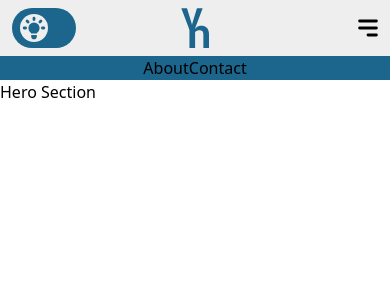
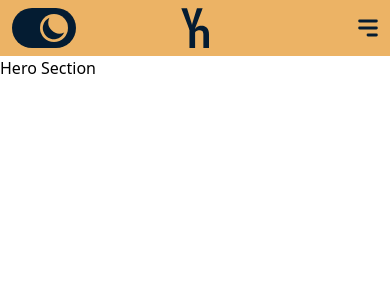
Before and after one commit to heykzhao/kvnzhao-website, a Next.js app: page / in a window 390 px wide. Shown: the top 300 px of the page. Built offline with nearby package versions, Linux system fonts and the light colour scheme.

Commit message:
Header updates per additional components

```diff
--- a/components/Header/Header.tsx
+++ b/components/Header/Header.tsx
@@ -1,28 +1,50 @@
-import React from "react";
+import React, { useState } from "react";
 import type { NextPage } from "next";
 import Image from "next/image";
 
+// Components
 import HeaderDarkModeButton from "./HeaderDarkModeButton";
+import HeaderHamburgerMenu from "./HeaderHamburgerMenu";
+import HeaderDesktopMenu from "./HeaderDesktopMenu";
 
+// Icons
 import { MenuAlt3Icon } from "@heroicons/react/solid";
+import { XIcon } from "@heroicons/react/solid";
 
+// Images
 import kvnLogoDark from "../Header/images/kvn_logo_dark.svg";
 import kvnLogoLight from "../Header/images/kvn_logo_light.svg";
 
 interface ChildProps {
-  darkMode: string;
-  setDarkMode: React.Dispatch<React.SetStateAction<string>>;
+  darkMode: boolean;
+  setDarkMode: React.Dispatch<React.SetStateAction<boolean>>;
+}
+
+export interface MenuLinks {
+  title: string;
+  path: string;
 }
 
 const Header: NextPage<ChildProps> = ({
   darkMode,
   setDarkMode,
 }: ChildProps) => {
+  const [hamburgerOpen, setHamburgerOpen] = useState<boolean>(false);
+
+  const menuItems: MenuLinks[] = [
+    { title: "About", path: "/about" },
+    { title: "Contact", path: "/contact" },
+  ];
+
+  function handleHamburgerClick() {
+    setHamburgerOpen((prevValue) => !prevValue);
+  }
+
   return (
-    <div className={darkMode}>
+    <div className={darkMode ? "dark relative" : "relative"}>
       <div className="relative flex w-screen justify-center bg-light-mode-4 dark:bg-dark-mode-4">
         <div className="absolute inset-y-0 left-0 flex items-center">
-          <HeaderDarkModeButton setDarkMode={setDarkMode} />
+          <HeaderDarkModeButton darkMode={darkMode} setDarkMode={setDarkMode} />
         </div>
         <div className="flex items-center pt-2 pb-2">
           <div className="hidden w-7 dark:block">
@@ -41,21 +63,26 @@ const Header: NextPage<ChildProps> = ({
           </div>
         </div>
         <div>
-          <div className="absolute inset-y-0 right-0 hidden items-center md:flex">
-            <div className="dark:text-dark-mode-1">About</div>
-            <div className="dark:text-dark-mode-1">Contact</div>
+          <div className="absolute inset-y-0 right-0 hidden items-center p-3 md:flex">
+            <HeaderDesktopMenu menuItems={menuItems} />
           </div>
+          {/* Hamburger menu, hidden on md or larger */}
           <div className="absolute inset-y-0 right-0 flex cursor-pointer items-center p-1 md:hidden">
-            <div className="rounded-lg p-1 hover:bg-dark-mode-1/10">
-              <MenuAlt3Icon className="h-7 w-7" />
-            </div>
+            <button
+              type="button"
+              className="rounded-lg p-1 hover:bg-dark-mode-1/10"
+              onClick={handleHamburgerClick}
+            >
+              {hamburgerOpen ? (
+                <XIcon className="h-7 w-7 text-light-mode-1 dark:text-dark-mode-1" />
+              ) : (
+                <MenuAlt3Icon className="h-7 w-7 text-light-mode-1 dark:text-dark-mode-1" />
+              )}
+            </button>
           </div>
         </div>
       </div>
-      <div className="flex w-screen justify-center bg-light-mode-1 dark:bg-dark-mode-4">
-        <div className="dark:text-dark-mode-1">About</div>
-        <div className="dark:text-dark-mode-1">Contact</div>
-      </div>
+      {hamburgerOpen ? <HeaderHamburgerMenu menuItems={menuItems} /> : <></>}
     </div>
   );
 };
```
